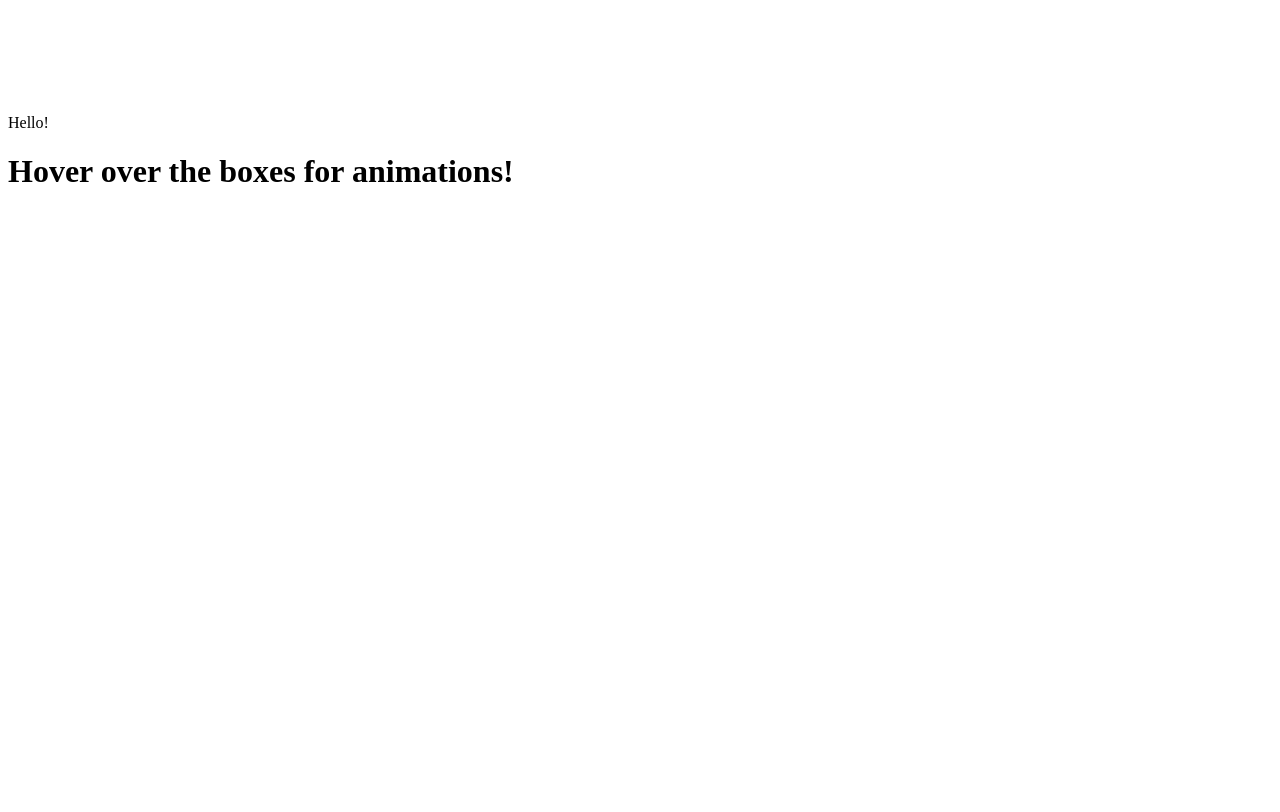
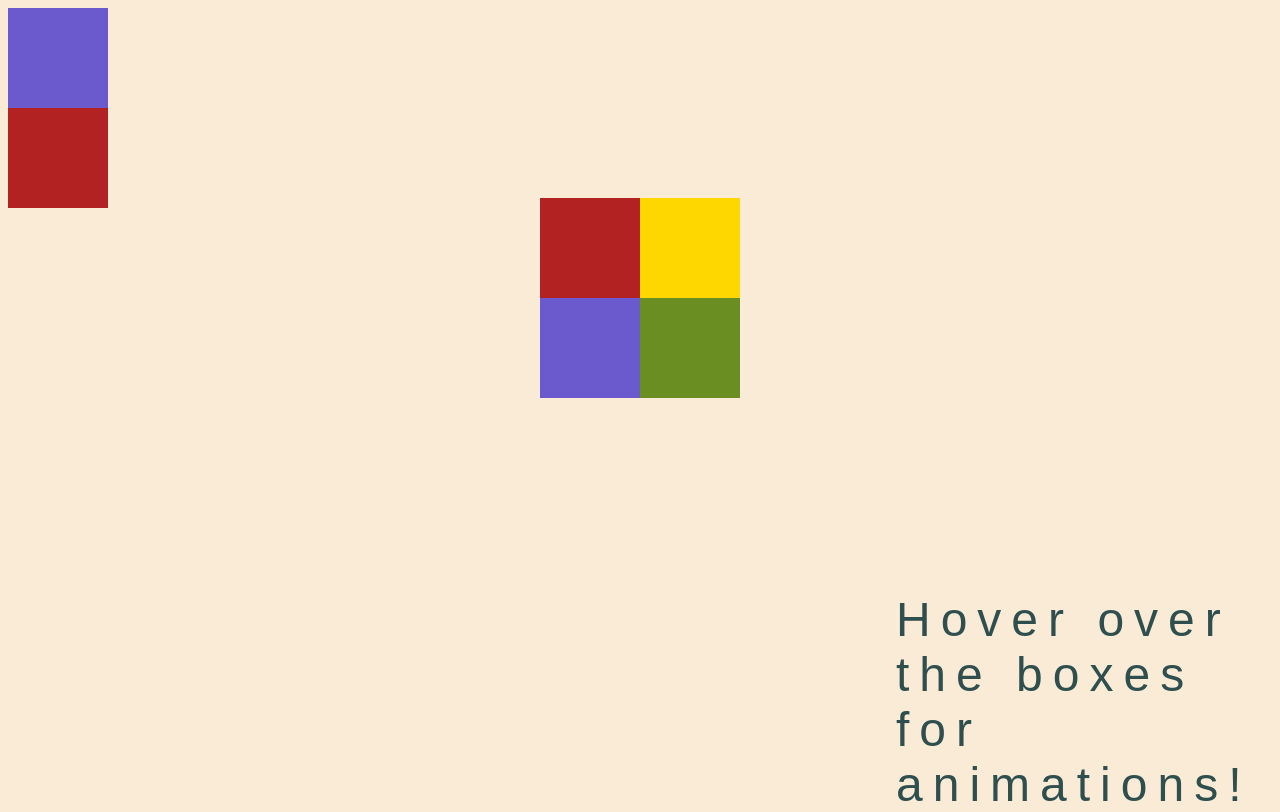
Before and after one commit to ml-webdev/flower-box, a plain HTML site: page index.html in a window 1280 px wide. Drawn offline with Linux system fonts and the light colour scheme; the site is published under a folder, as on GitHub Pages, so addresses that start at the root find nothing.

Commit message:
Fix stylesheet path error

```diff
--- a/index.html
+++ b/index.html
@@ -5,8 +5,8 @@
     <meta http-equiv="X-UA-Compatible" content="IE=edge">
     <meta name="viewport" content="width=device-width, initial-scale=1.0">
     <title>Flower Box</title>
-    <link rel="stylesheet" href="/Styles/style.css">
-    <link rel="stylesheet" href="/Styles/media.css">
+    <link rel="stylesheet" href="Styles/style.css">
+    <link rel="stylesheet" href="Styles/media.css">
 </head>
 <body>
     <!-- Box Stretch container -->
```
